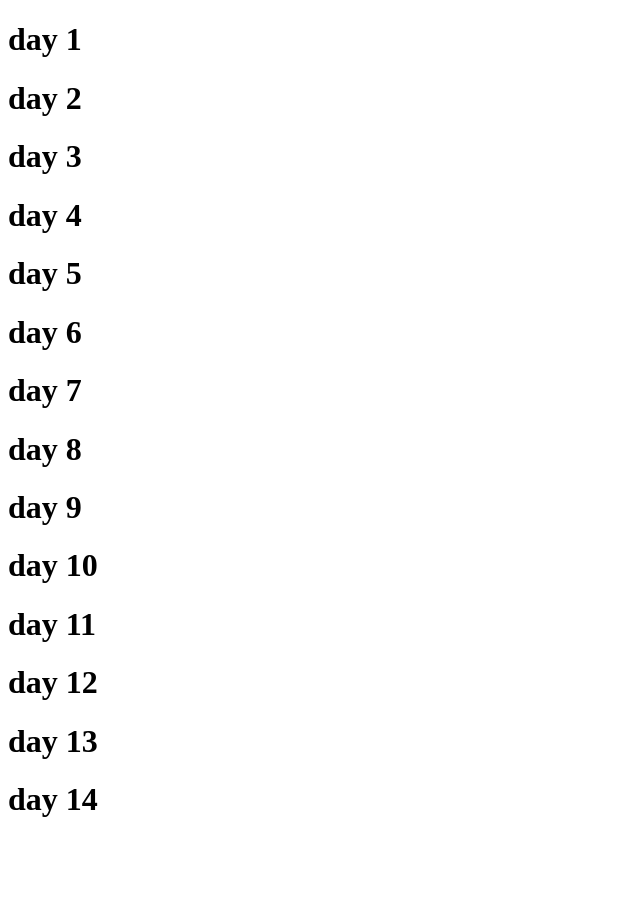
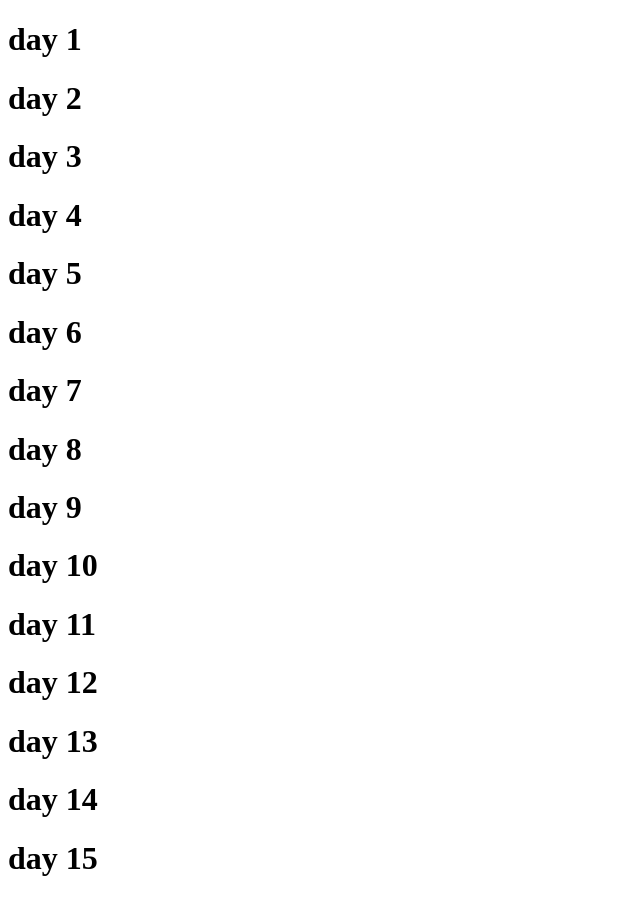
Before and after one commit to Abdurakhman00000/git-ex, a Next.js app: page /main/components/header/Header in a window 1280 px wide. Shown: the whole page, without its empty margins (0-640 px from the left). Before the commit the page ends 840 px from the top, so only its background shows below. Built offline with nearby package versions, Linux system fonts and the light colour scheme.

Commit message:
feat: add

```diff
--- a/src/pages/main/components/header/Header.tsx
+++ b/src/pages/main/components/header/Header.tsx
@@ -20,6 +20,7 @@ const Header = () => {
           <h1>day 12</h1>
           <h1>day 13</h1>
           <h1>day 14</h1>
+          <h1>day 15</h1>
         </div>
       </div>
     </header>
```
